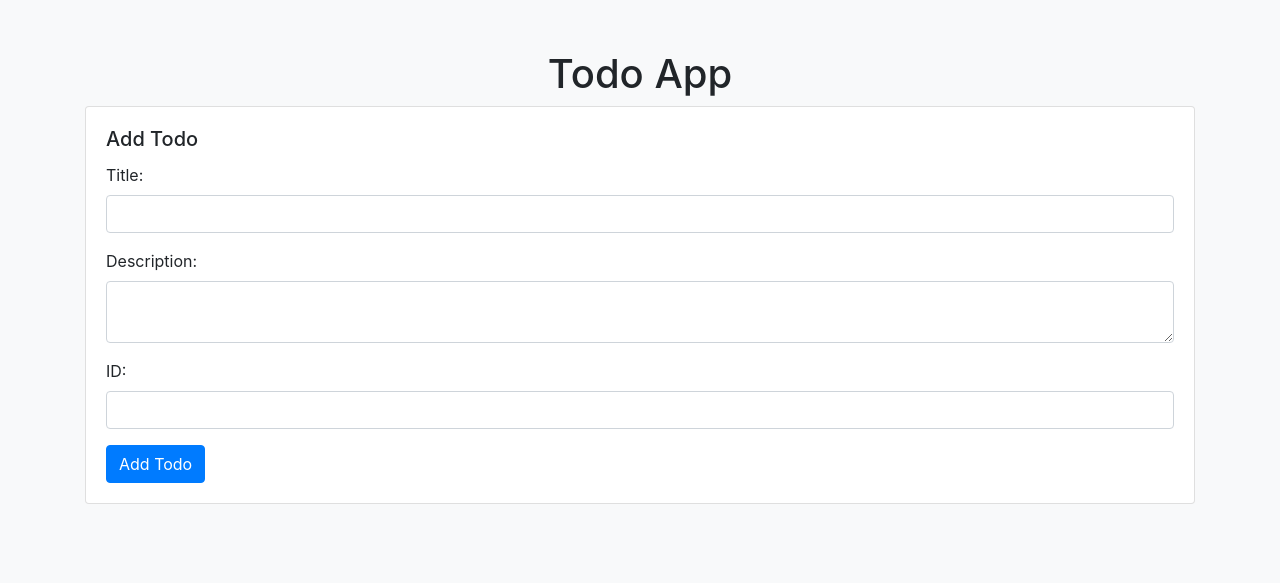
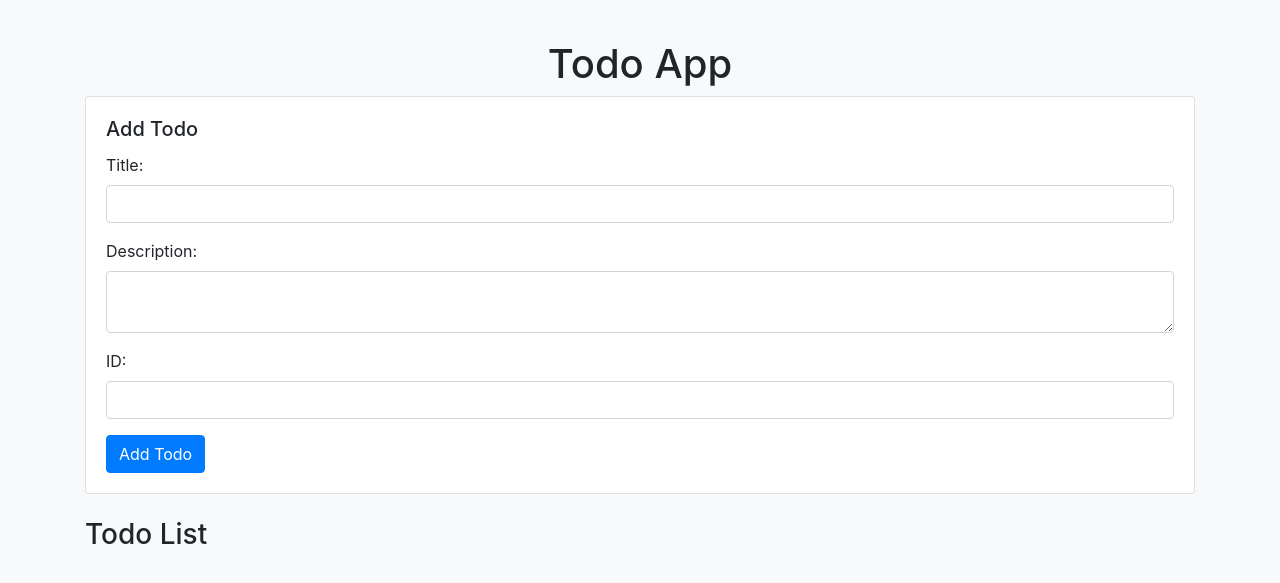
Before and after one commit to Mayankkumar21/Todo-app, a Flask app: template templates/index.html in a window 1280 px wide. Shown: the top 583 px of the page. Run offline with Flask 3, Linux system fonts and the light colour scheme; the template is opened without the code that fills it, so the values that code supplies are empty; some libraries are stand-ins or nearby versions.

Commit message:
Enhancement
Added ui, adding todos in memory

```diff
--- a/app.py
+++ b/app.py
@@ -1,23 +1,12 @@
-from flask import Flask, abort, jsonify,render_template,request
+from flask import Flask, abort, jsonify,render_template,request,redirect, url_for
 
-todos = [
-    {
-        'id': 1,
-        'title': 'wipe windows',
-        'description': 'wipe windows properly'
-    },
-    {
-        'id': 2,
-        'title': 'write article',
-        'description': 'write beautiful article'
-    },
-]
+todos = []
 
 app=Flask(__name__)
 
 @app.route('/')
 def frontend():
-    return render_template('index.html')
+    return render_template('index.html',todos=todos)
 
 @app.route("/todos/")
 def get_all_todos():
@@ -34,20 +23,28 @@ def get_todoById(id):
     except IndexError:
         abort(404)
 
-@app.route("/add",methods=['POST'])
-def addTodo():
-    data=request.json
-    if 'title' in data and 'description' in data and 'id' in data:
+@app.route("/add",methods=['GET','POST'])
+def add_todo():
+    new_title=request.form.get('title')
+    new_desc=request.form.get('description')
+    new_id=request.form.get('id')
+    # new_todo=[]
+
+    try:
         todos.append({
-            'id':data['id'],
-            'title':data['title'],
-            'description':data['description'],
-        })
-        return jsonify({"message": "Todo added successfully"}), 201
-    else:
-        abort(400, "Bad Request: 'title', 'description', and 'id' are required fields")
+            'id':new_id,
+            'title':new_title,
+            'description':new_desc,
+            })
+        print(new_desc,new_id,new_title)
+        print(todos)
+        return redirect(url_for('frontend'))
+    except Exception as e:
+        print("Error adding todo{e}")
+        abort(400,"Bad Request: Unable to add todo.")
 
-@app.route('/delete/<int:id>/',methods=['POST'])
+
+@app.route('/delete/<int:id>/',methods=['DELETE'])
 def delete_todo(id):
     global todos
     initial_len=len(todos)
@@ -59,4 +56,4 @@ def delete_todo(id):
 
 
 
-app.run()
+app.run(debug=True)
--- a/templates/index.html
+++ b/templates/index.html
@@ -11,7 +11,7 @@
             background-color: #f8f9fa;
         }
         .container {
-            margin-top: 50px;
+            margin-top: 40px;
         }
         .card {
             margin-bottom: 20px;
@@ -27,7 +27,7 @@
     <div class="card">
         <div class="card-body">
             <h5 class="card-title">Add Todo</h5>
-            <form id="addTodoForm">
+            <form id="addTodoForm" method="post" action="{{url_for('add_todo')}}">
                 <div class="form-group">
                     <label for="title">Title:</label>
                     <input type="text" class="form-control" id="title" name="title" required>
@@ -47,7 +47,13 @@
 
     <!-- Todo List -->
     <div id="todoList">
-        <!-- Todo items will be displayed here dynamically -->
+        <h3 class="mt-4 mb-3">Todo List</h3>
+        <ul class="list-group">
+            <!-- Todo items will be displayed here dynamically -->
+            {% for todo in todos %}
+                <li class="list-group-item">{{ todo.title }} - {{ todo.description }} (ID: {{ todo.id }})</li>
+            {% endfor %}
+        </ul>
     </div>
 </div>
 
```
